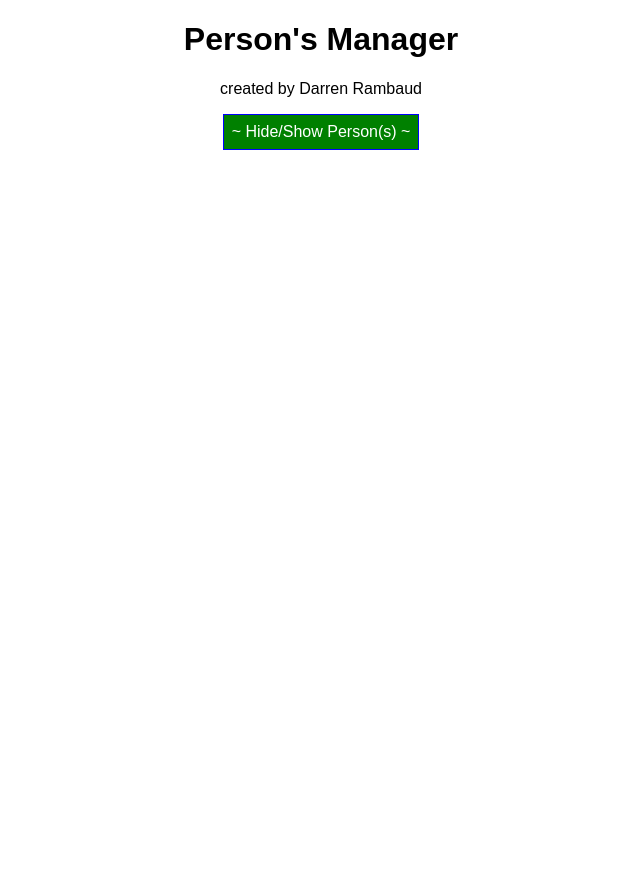
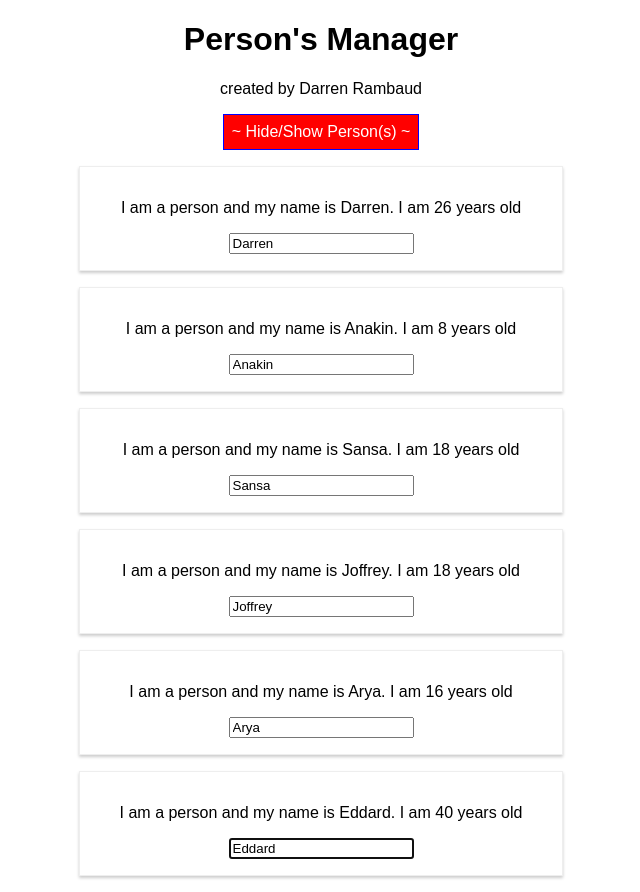
Before and after one commit to xyzst/useful-react-snippets, a React app: page / in a window 1280 px wide. Shown: the whole page, without its empty margins (319-959 px from the left). Before the commit the page ends 800 px from the top, so only its background shows below. Built offline with nearby package versions, Linux system fonts and the light colour scheme.

Commit message:
Add example of using Refs in functional components (Cockpit.js; update readme with notes)

```diff
--- a/src/components/Cockpit/Cockpit.js
+++ b/src/components/Cockpit/Cockpit.js
@@ -1,8 +1,11 @@
-import React, { useEffect } from "react";
+import React, { useEffect, useRef } from "react";
 import styled from "styled-components";
 import styles from "./Cockpit.css";
 
 const Cockpit = props => {
+  // const toggleBtnRef = React.createRef(); // DOES NOT WORK IN FUNC COMPONENTS
+  const toggleBtnRef = useRef(null);
+
   const Button = styled.button`
     background: ${props.toggled.showPersons ? "red" : "green"};
     font: inherit;
@@ -17,6 +20,7 @@ const Cockpit = props => {
   `;
 
   useEffect(() => {
+    toggleBtnRef.current.click();
     console.log(`[Cockpit.js] useEffect ...`);
     const timer = setTimeout(() => {
       alert("Saved data to cloud");
@@ -44,7 +48,9 @@ const Cockpit = props => {
     <div>
       <h1>{props.title}</h1>
       <p className={dynamicClasses()}>created by Darren Rambaud</p>
-      <Button onClick={props.toggle}>~ Hide/Show Person(s) ~</Button>
+      <Button ref={toggleBtnRef} onClick={props.toggle}>
+        ~ Hide/Show Person(s) ~
+      </Button>
     </div>
   );
 };
```
Also changed, not shown: 1 other file (tests, documents, lock files or other folders).
